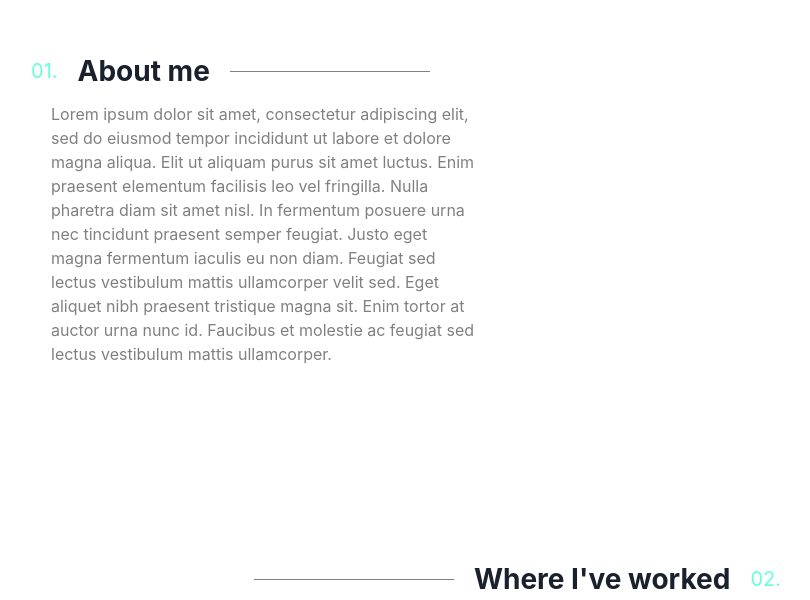
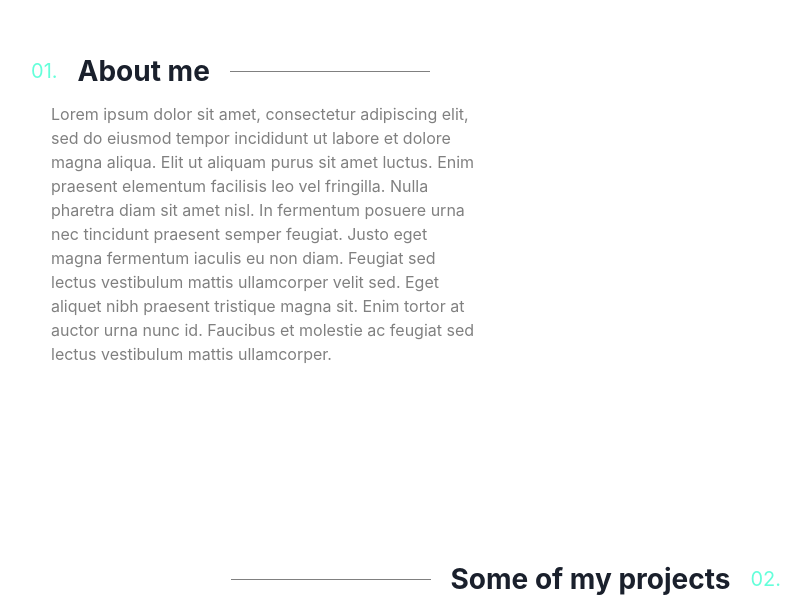
Before and after one commit to koreaneggroll/modern-portfolio-website, a React (Create React App) app: page / in a window 1280 px wide. Shown: the part 935-1535 px from the top of the page, without its empty margins (199-1009 px from the left). Built offline with nearby package versions, Linux system fonts and the light colour scheme.

Commit message:
gonna leave it as it is till I make more projects

```diff
--- a/src/Components/Work.js
+++ b/src/Components/Work.js
@@ -43,11 +43,17 @@ function Work(){
                                 </span>
 
                                 <span className="underline-other-way">
-                                    Where I've worked
+                                    Some of my projects
                                 </span>
                             </b>
                         </p>
                     </Flex>
+                </Box>
+
+
+
+                <Box className="Work-content">
+
                 </Box>
 
 
```
